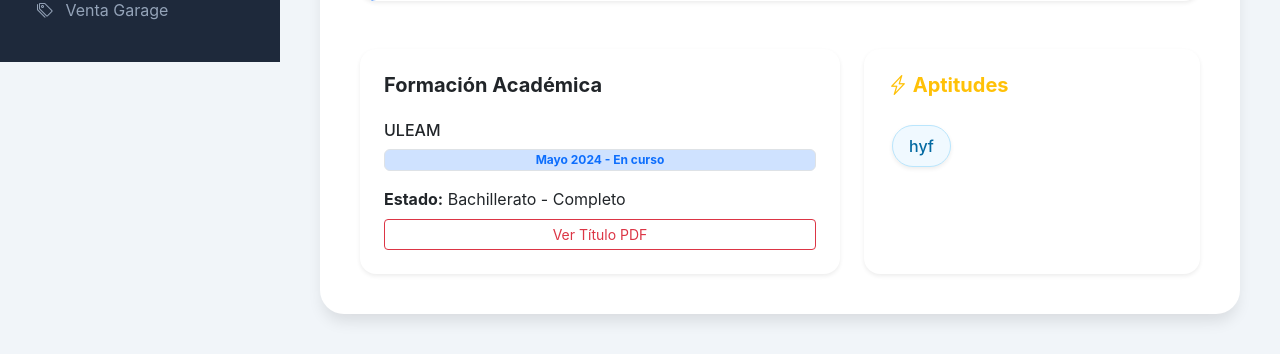
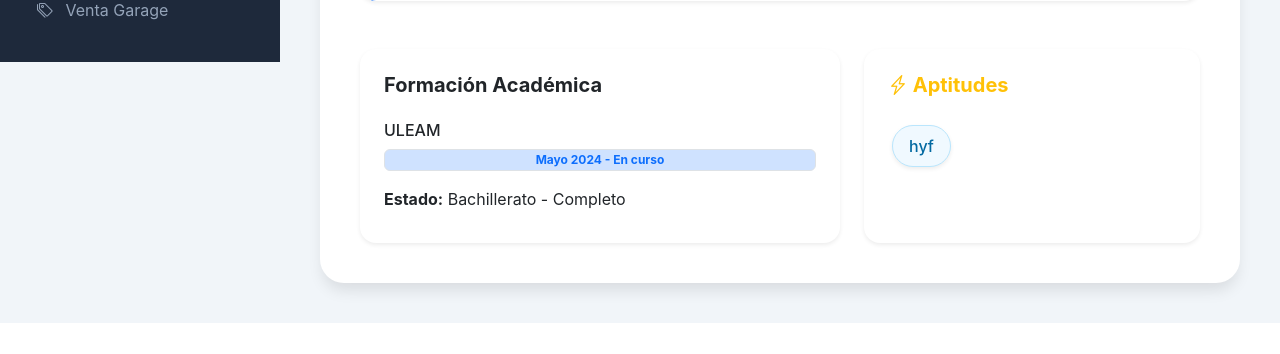
Before and after one commit to joverm12/hoja-de-vida_v2, a Django app: page / in a window 1280 px wide. Shown: the part 738-1092 px from the top of the page. After the commit the page ends 1061 px from the top, so only its background shows below. Run offline with Django 5.2, Linux system fonts and the light colour scheme; data comes from the database, SQL or seed files in the repository; data that the repository does not hold is empty.

Commit message:
CV completo prueva 4

```diff
--- a/cv/templates/index.html
+++ b/cv/templates/index.html
@@ -54,9 +54,6 @@
             padding: 40px;
             border-radius: 24px;
             box-shadow: 0 10px 15px -3px rgba(0,0,0,0.1);
-            /* CORRECCIÓN: Evita que el texto se salga del contenedor */
-            word-wrap: break-word;
-            overflow-wrap: break-word;
         }
         .active {
             display: block;
@@ -231,27 +197,17 @@
                     <h6>{{ p.universidad }}</h6>
                     <span class="badge bg-primary-subtle text-primary border px-3 mb-3">{{ p.periodo_u }}</span>
                     <p class="mb-2"><strong>Estado:</strong> {{ p.bachillerato_status }}</p>
-                    {% if p.certificado_bachiller_pdf %}
-                        <a href="{{ p.certificado_bachiller_pdf.url }}" target="_blank" class="btn btn-sm btn-outline-danger btn-ver-pdf no-print">Ver Título PDF</a>
-                    {% endif %}
-                    {% if p.vista_previa_titulo %}
-                        <img src="{{ p.vista_previa_titulo.url }}" class="pdf-preview-print">
-                    {% endif %}
+                    {% if p.vista_previa_titulo %} <img src="{{ p.vista_previa_titulo.url }}" class="pdf-preview-print"> {% endif %}
                 </div>
             </div>
             <div class="col-md-5">
                 <div class="card border-0 shadow-sm p-4 h-100 rounded-4">
                     <h5 class="fw-bold mb-4 text-warning"><i class="bi bi-lightning-charge"></i> Aptitudes</h5>
-                    <div class="d-flex flex-wrap">
-                        {% for s in skills %}
-                            <span class="badge-skill shadow-sm">{{ s }}</span>
-                        {% endfor %}
-                    </div>
+                    <div class="d-flex flex-wrap">{% for s in skills %}<span class="badge-skill shadow-sm">{{ s }}</span>{% endfor %}</div>
                 </div>
             </div>
         </div>
     </div>
-
     <div id="exp" class="section-view print-include">
         <h2 class="fw-bold mb-4 text-primary border-bottom pb-2">Experiencia Laboral</h2>
         {% for e in experiencias %}
@@ -265,34 +221,22 @@
                     <div class="col-md-6">{% if e.telefonocontactoempresarial %}<i class="bi bi-telephone"></i> {{ e.telefonocontactoempresarial }}{% endif %}</div>
                 </div>
                 <small class="text-muted d-block mb-2"><strong>Periodo:</strong> {{ e.fechainiciogestion }} a {{ e.fechafingestion|default:"Actualidad" }}</small>
-                {% if e.rutacertificado %}
-                    <a href="{{ e.rutacertificado.url }}" target="_blank" class="btn btn-sm btn-link text-primary p-0 btn-ver-pdf no-print">Ver Certificado</a>
-                {% endif %}
-                {% if e.vista_previa_exp %}
-                    <img src="{{ e.vista_previa_exp.url }}" class="pdf-preview-print">
-                {% endif %}
+                {% if e.vista_previa_exp %} <img src="{{ e.vista_previa_exp.url }}" class="pdf-preview-print"> {% endif %}
                 <p class="mt-2 text-wrap-print" style="text-align: justify;">{{ e.descripcionfunciones }}</p>
             </div>
         {% endfor %}
     </div>
-
     <div id="reco" class="section-view print-include">
         <h2 class="fw-bold mb-4 text-primary border-bottom pb-2">Reconocimientos</h2>
         {% for r in reconocimientos %}
             <div class="card p-4 mb-3 border-0 shadow-sm bg-light rounded-4">
                 <h6 class="fw-bold mb-1">{{ r.nombrereconocimiento }}</h6>
                 <p class="small text-muted">{{ r.institucionqueotorga }} ({{ r.fechareconocimiento }})</p>
-                {% if r.comprobante_archivo %}
-                    <a href="{{ r.comprobante_archivo.url }}" download target="_blank" class="btn btn-sm btn-link text-primary p-0 btn-ver-pdf no-print">Descargar PDF</a>
-                {% endif %}
-                {% if r.vista_previa_reco %}
-                    <img src="{{ r.vista_previa_reco.url }}" class="pdf-preview-print">
-                {% endif %}
+                {% if r.vista_previa_reco %} <img src="{{ r.vista_previa_reco.url }}" class="pdf-preview-print"> {% endif %}
                 <p class="mt-2 text-wrap-print">{{ r.descripcion }}</p>
             </div>
         {% endfor %}
     </div>
-
     <div id="cur" class="section-view print-include">
         <h2 class="fw-bold mb-4 text-primary border-bottom pb-2">Cursos Realizados</h2>
         {% for c in cursos %}
@@ -300,16 +244,10 @@
                 <h6 class="fw-bold mb-1">{{ c.nombrerecurso }}</h6>
                 <p class="small text-muted"><strong>{{ c.entidadpatrocinadora }}</strong></p>
                 <small class="text-muted d-block mb-2"><strong>Periodo:</strong> {{ c.fechainicio }} a {{ c.fechafin }} ({{ c.totalhoras }}h)</small>
-                {% if c.rutacertificado %}
-                    <a href="{{ c.rutacertificado.url }}" target="_blank" class="btn btn-sm btn-outline-info btn-ver-pdf no-print">Ver Certificado</a>
-                {% endif %}
-                {% if c.vista_previa_cur %}
-                    <img src="{{ c.vista_previa_cur.url }}" class="pdf-preview-print">
-                {% endif %}
+                {% if c.vista_previa_cur %} <img src="{{ c.vista_previa_cur.url }}" class="pdf-preview-print"> {% endif %}
             </div>
         {% endfor %}
     </div>
-
     <div id="paca" class="section-view print-include">
         <h2 class="fw-bold mb-4 text-primary border-bottom pb-2">Prod. Académicos</h2>
         {% for i in academicos %}
```
Also changed, not shown: other parts of cv/templates/index.html (+20 -56 lines).
